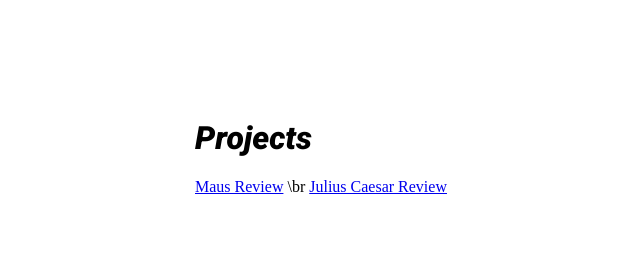
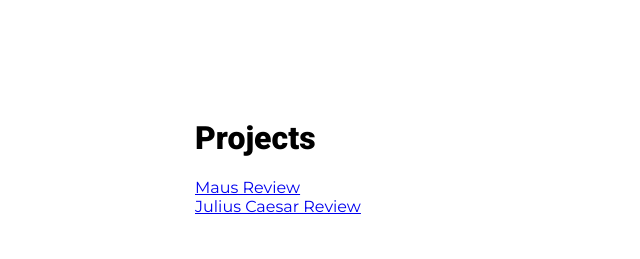
Before and after one commit to kaogaroo/kaogaroo.github.io, a plain HTML site: page projects/index.html in a window 1280 px wide. Shown: the whole page, without its empty margins (69-709 px from the left). Drawn offline with Linux system fonts and the light colour scheme.

Commit message:
Changed some CSS

```diff
--- a/projects/index.html
+++ b/projects/index.html
@@ -11,7 +11,7 @@
         <h1>
             Projects
         </h1>
-        <a href="/projects/maus-review/">Maus Review</a> \br
+        <a href="/projects/maus-review/">Maus Review</a> <br>
         <a href="/projects/caesar-review/">Julius Caesar Review</a>
     </div>
 </body>
--- a/projects/style.css
+++ b/projects/style.css
@@ -15,8 +15,13 @@ p {
 h1, h2, h3, h4, h5, h6 {
     font-family: "Roboto", sans-serif;
     font-weight: 900;
-    font-style: italic;
     font-optical-sizing: auto;
+}
+
+a {
+    font-family: "Montserrat", sans-serif;
+    font-optical-sizing: auto;
+    padding-bottom: 5vh;
 }
 
 .flex-container {
--- a/style.css
+++ b/style.css
@@ -15,8 +15,13 @@ p {
 h1, h2, h3, h4, h5, h6 {
     font-family: "Roboto", sans-serif;
     font-weight: 900;
-    font-style: italic;
     font-optical-sizing: auto;
+}
+
+a {
+    font-family: "Montserrat", sans-serif;
+    font-optical-sizing: auto;
+    padding-bottom: 5vh;
 }
 
 .flex-container {
```
